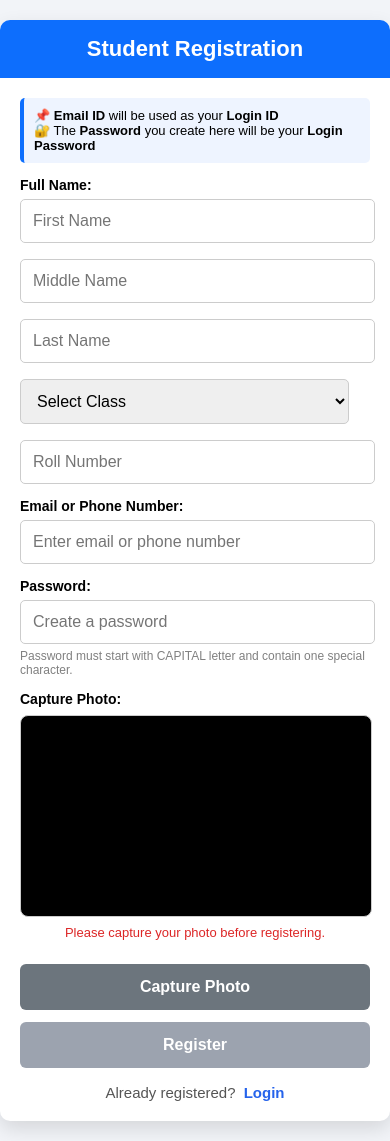
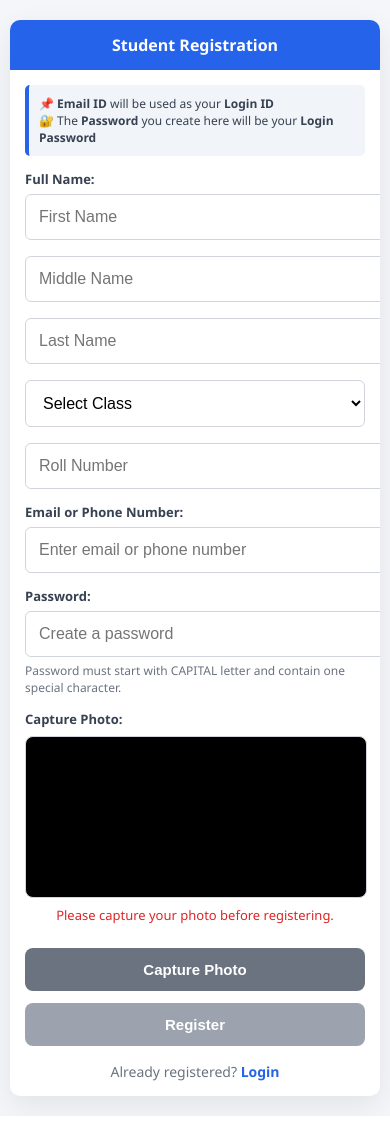
Before and after one commit to Atharva667/AI-Proctoring-System, a Flask app: page /register in a window 390 px wide. After the commit the page ends 1116 px from the top, so only its background shows below. Run offline with Flask 3, Linux system fonts and the light colour scheme.

Commit message:
update 2

```diff
--- a/backend/static/css/register.css
+++ b/backend/static/css/register.css
@@ -1,29 +1,31 @@
+/* ================= GLOBAL ================= */
 body {
     margin: 0;
     padding: 0;
-    background: #f2f4f8;
-    font-family: Arial, sans-serif;
+    font-family: "Segoe UI", Arial, sans-serif;
+    background: #f4f6f9;
+    color: #111827;
 }
 
 /* ================= WRAPPER ================= */
 .wrapper {
     width: 100%;
     max-width: 440px;
-    margin: 30px auto;
-    background: white;
-    border-radius: 10px;
+    margin: 40px auto;
+    background: #ffffff;
+    border-radius: 12px;
+    box-shadow: 0 10px 30px rgba(0,0,0,0.08);
     overflow: hidden;
-    box-shadow: 0 8px 20px rgba(0,0,0,0.12);
 }
 
 /* ================= HEADER ================= */
 .header {
-    background: #0d6efd;
+    background: #2563eb;
     color: white;
     padding: 16px;
     text-align: center;
-    font-size: 22px;
-    font-weight: bold;
+    font-size: 20px;
+    font-weight: 600;
 }
 
 /* ================= FORM ================= */
@@ -32,36 +34,42 @@ body {
 }
 
 .form-container label {
-    font-weight: bold;
+    font-weight: 600;
     display: block;
-    margin-top: 12px;
+    margin-top: 14px;
     font-size: 14px;
+    color: #374151;
 }
 
+/* ================= INPUT ================= */
 .form-container input,
 .form-container select {
     width: 100%;
     padding: 11px;
     margin-top: 6px;
-    border: 1px solid #ccc;
-    border-radius: 5px;
+    border: 1px solid #d1d5db;
+    border-radius: 6px;
     outline: none;
     font-size: 14px;
+    background: #ffffff;
+    transition: 0.2s;
 }
 
 .form-container input:focus,
 .form-container select:focus {
-    border-color: #0d6efd;
+    border-color: #2563eb;
+    box-shadow: 0 0 0 2px rgba(37,99,235,0.15);
 }
 
 /* ================= TIP BOX ================= */
 .tip-box {
-    background: #eef4ff;
-    border-left: 4px solid #0d6efd;
+    background: #f1f5f9;
+    border-left: 4px solid #2563eb;
     padding: 10px;
     font-size: 13px;
     margin-bottom: 12px;
     border-radius: 5px;
+    color: #374151;
 }
 
 /* ================= NAME ROW ================= */
@@ -90,14 +98,14 @@ body {
 .form-container small {
     display: block;
     margin-top: 5px;
-    color: gray;
+    color: #6b7280;
     font-size: 12px;
 }
 
 /* ================= CAMERA ================= */
 .photo-label {
     margin-top: 15px;
-    font-weight: bold;
+    font-weight: 600;
 }
 
 .camera-box {
@@ -107,7 +115,7 @@ body {
     border-radius: 8px;
     overflow: hidden;
     margin-top: 8px;
-    border: 1px solid #ccc;
+    border: 1px solid #d1d5db;
     display: flex;
     align-items: center;
     justify-content: center;
@@ -140,24 +148,30 @@ body {
     margin-top: 12px;
     border: none;
     border-radius: 6px;
-    font-weight: bold;
+    font-weight: 600;
     cursor: pointer;
     font-size: 15px;
+    transition: 0.2s;
 }
 
+/* Secondary button */
 .btn {
-    background: #6c757d;
+    background: #6b7280;
     color: white;
 }
 
+.btn:hover {
+    background: #4b5563;
+}
+
+/* Primary button */
 .button {
-    background: #6f39ed;
+    background: #2563eb;
     color: white;
 }
 
-.btn:hover,
 .button:hover {
-    opacity: 0.9;
+    background: #1e40af;
 }
 
 .button:disabled {
@@ -170,22 +184,20 @@ body {
     margin-top: 16px;
     text-align: center;
     font-size: 14px;
-    color: #555;
+    color: #6b7280;
 }
 
 .login-redirect a {
     color: #2563eb;
     font-weight: 600;
     text-decoration: none;
-    margin-left: 4px;
 }
 
 .login-redirect a:hover {
     text-decoration: underline;
 }
 
-/* ================= MOBILE RESPONSIVE ================= */
-
+/* ================= MOBILE ================= */
 @media (max-width:768px){
 
 .wrapper{
@@ -197,13 +209,11 @@ margin:20px auto;
     padding:20px;
 }
 
-/* STACK NAME FIELDS */
 .name-row{
     flex-direction:column;
     gap:10px;
 }
 
-/* STACK CLASS + ROLL */
 .row{
     flex-direction:column;
     gap:10px;
@@ -212,16 +222,13 @@ gap:10px;
 .form-container input,
 .form-container select{
     font-size:16px;
-width: 94%;
     padding:12px;
 }
 
-/* CAMERA SIZE */
 .camera-box{
     height:200px;
 }
 
-/* BUTTONS */
 .btn,
 .button{
     font-size:16px;
@@ -233,21 +240,102 @@ font-size:15px;
 }
 
 }
-@media (max-width:1024px){
 
+
+/* ================= MOBILE RESPONSIVE ================= */
+@media (max-width:768px){
+
+body{
+    padding: 10px;
+}
+
+/* WRAPPER FULL WIDTH */
 .wrapper{
-max-width:520px;
+    max-width: 100%;
+    margin: 10px auto;
+    border-radius: 10px;
+}
+
+/* FORM PADDING */
+.form-container{
+    padding: 18px;
+}
+
+/* HEADER */
+.header{
+    font-size: 18px;
+    padding: 14px;
+}
+
+/* LABEL */
+.form-container label{
+    font-size: 13px;
+}
+
+/* INPUT */
+.form-container input,
+.form-container select{
+    width: 100%;
+    font-size: 16px;   /* prevents zoom on mobile */
+    padding: 13px;
+}
+
+/* NAME ROW STACK */
+.name-row{
+    flex-direction: column;
+    gap: 10px;
+}
+
+/* CLASS + ROLL STACK */
+.row{
+    flex-direction: column;
+    gap: 10px;
+}
+
+/* CAMERA */
+.camera-box{
+    height: 180px;
+}
+
+/* BUTTONS */
+.btn,
+.button{
+    font-size: 16px;
+    padding: 14px;
+    border-radius: 8px;
+}
+
+/* TIP BOX */
+.tip-box{
+    font-size: 12px;
+}
+
+/* LOGIN TEXT */
+.login-redirect{
+    font-size: 14px;
 }
 
 }
 
-.camera-box video {
-    width: 100%;
-    height: 100%;
-    object-fit: cover;
-    transform: scaleX(-1);
+/* ================= EXTRA SMALL DEVICES ================= */
+@media (max-width:480px){
+
+.header{
+    font-size: 16px;
 }
 
-.form-container label{
-margin-top:14px;
+.camera-box{
+    height: 160px;
 }
+
+.form-container{
+    padding: 15px;
+}
+
+.btn,
+.button{
+    font-size: 15px;
+    padding: 13px;
+}
+
+}
--- a/backend/templates/home.html
+++ b/backend/templates/home.html
@@ -45,7 +45,7 @@
 
 <!-- MOBILE MENU -->
 <nav class="mobile-menu" id="mobileMenu">
-    <a href="/">Home</a>
+
     <a href="/login">Student Login</a>
     <a href="/register">Student Register</a>
     <a href="/teacher_register">Teacher Register</a>
@@ -55,7 +55,6 @@
 
 <!-- DESKTOP MENU -->
 <nav class="menu desktop-menu">
-    <a href="/">Home</a>
     <a href="/login">Student Login</a>
     <a href="/register">Student Register</a>
     <a href="/teacher_register">Teacher Register</a>
```
Also changed, not shown: backend/templates/create_exam.html (+14 -0 lines). Lines whose indentation alone changed are shown as unchanged.
